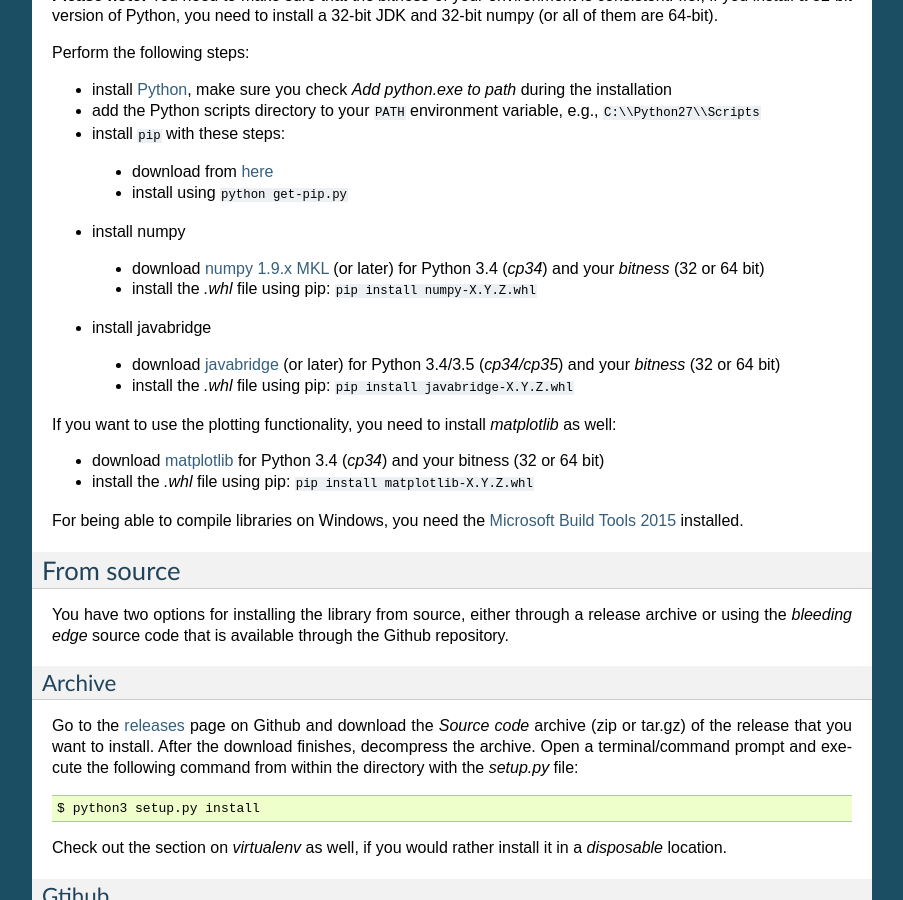
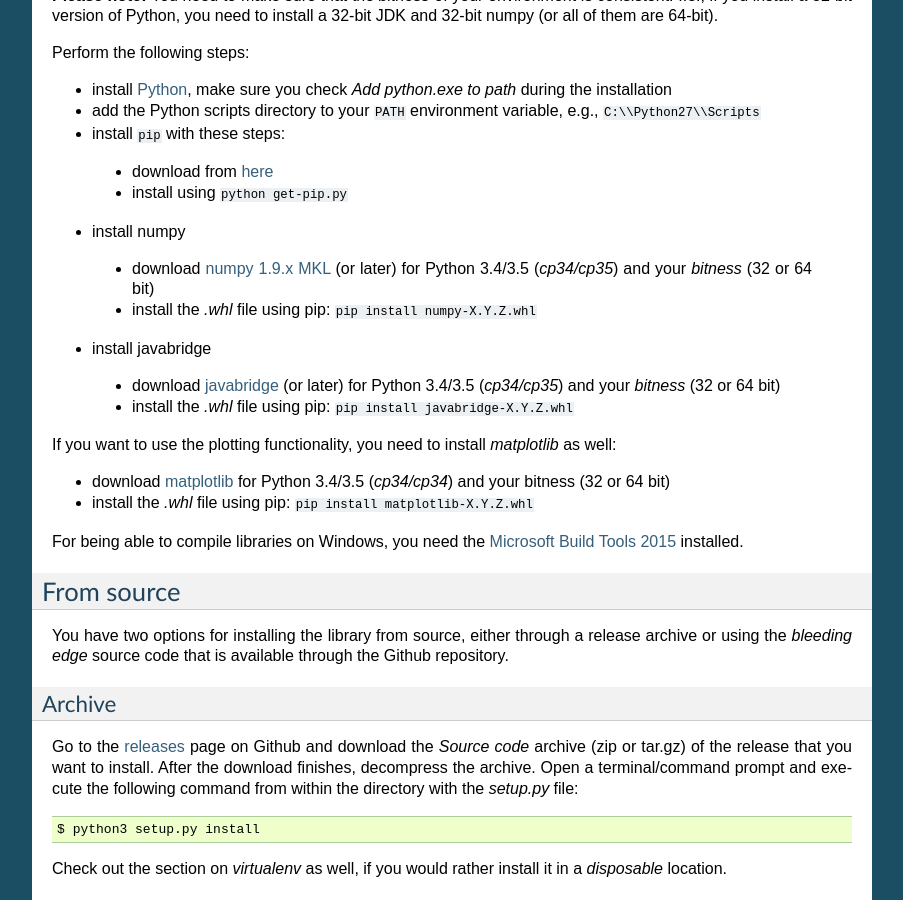
Before and after one commit to fracpete/python-weka-wrapper3, a Sphinx documentation site: the page built from doc/source/install.rst, in a window 1280 px wide and 900 px high, scrolled down 2830 px. Shown: the whole window, without its empty margins (198-1101 px from the left). Built offline with Sphinx 7.4.7, drawn with Linux system fonts in a browser that asks for light colours; pages that are not in the unit, such as notebooks, are missing from menus.

Commit message:
added Python 3.5 everywhere

```diff
--- a/doc/source/install.rst
+++ b/doc/source/install.rst
@@ -209,7 +209,7 @@ Perform the following steps:
 * install numpy
 
  * download `numpy 1.9.x MKL <http://www.lfd.uci.edu/~gohlke/pythonlibs/#numpy>`__
-   (or later) for Python 3.4 (*cp34*) and your *bitness* (32 or 64 bit)
+   (or later) for Python 3.4/3.5 (*cp34/cp35*) and your *bitness* (32 or 64 bit)
  * install the *.whl* file using pip: ``pip install numpy-X.Y.Z.whl``
 
 * install javabridge
@@ -221,7 +221,7 @@ Perform the following steps:
 If you want to use the plotting functionality, you need to install *matplotlib* as well:
 
 * download `matplotlib <http://www.lfd.uci.edu/~gohlke/pythonlibs/#matplotlib>`__
-  for Python 3.4 (*cp34*) and your bitness (32 or 64 bit)
+  for Python 3.4/3.5 (*cp34/cp34*) and your bitness (32 or 64 bit)
 * install the *.whl* file using pip: ``pip install matplotlib-X.Y.Z.whl``
 
 For being able to compile libraries on Windows, you need the
```
